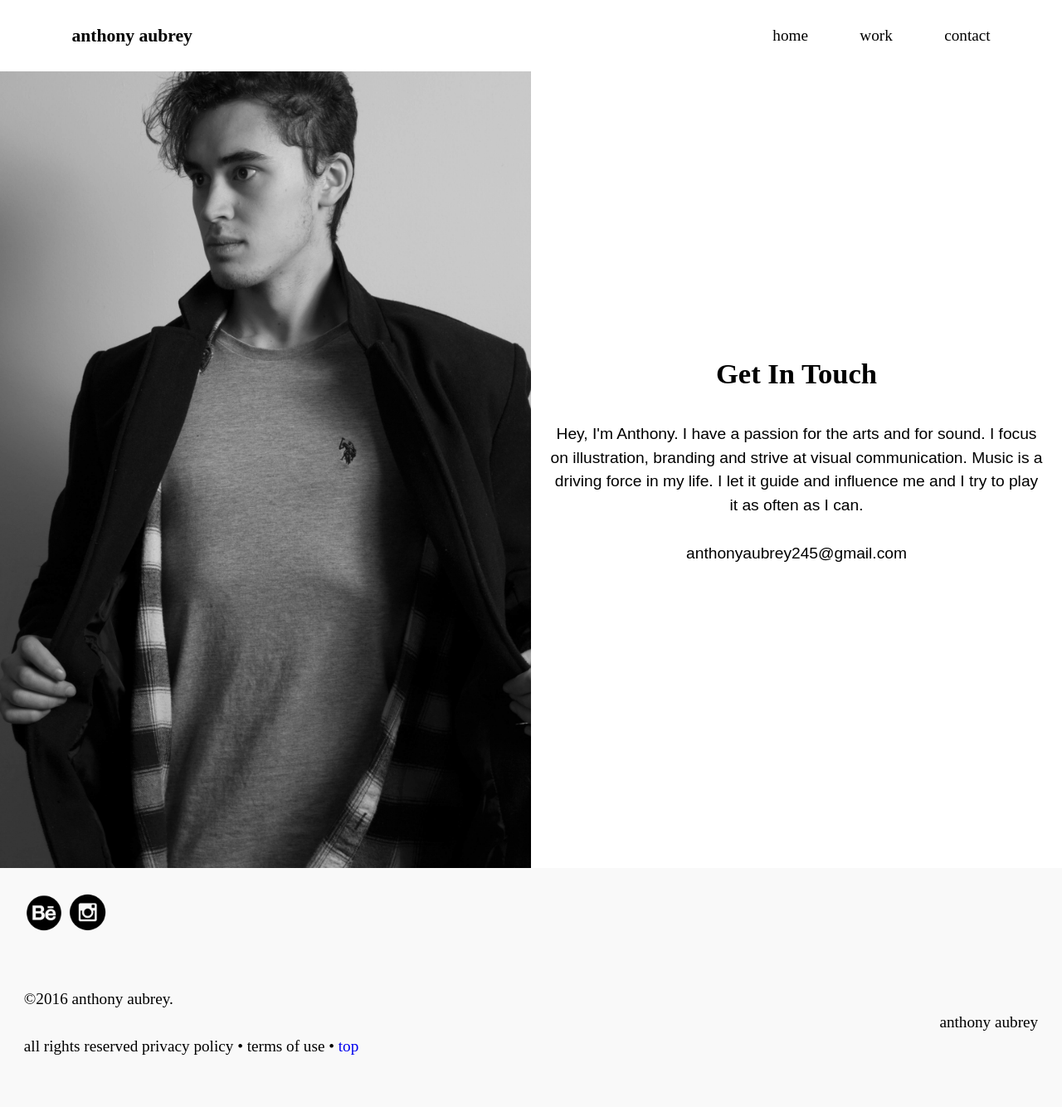
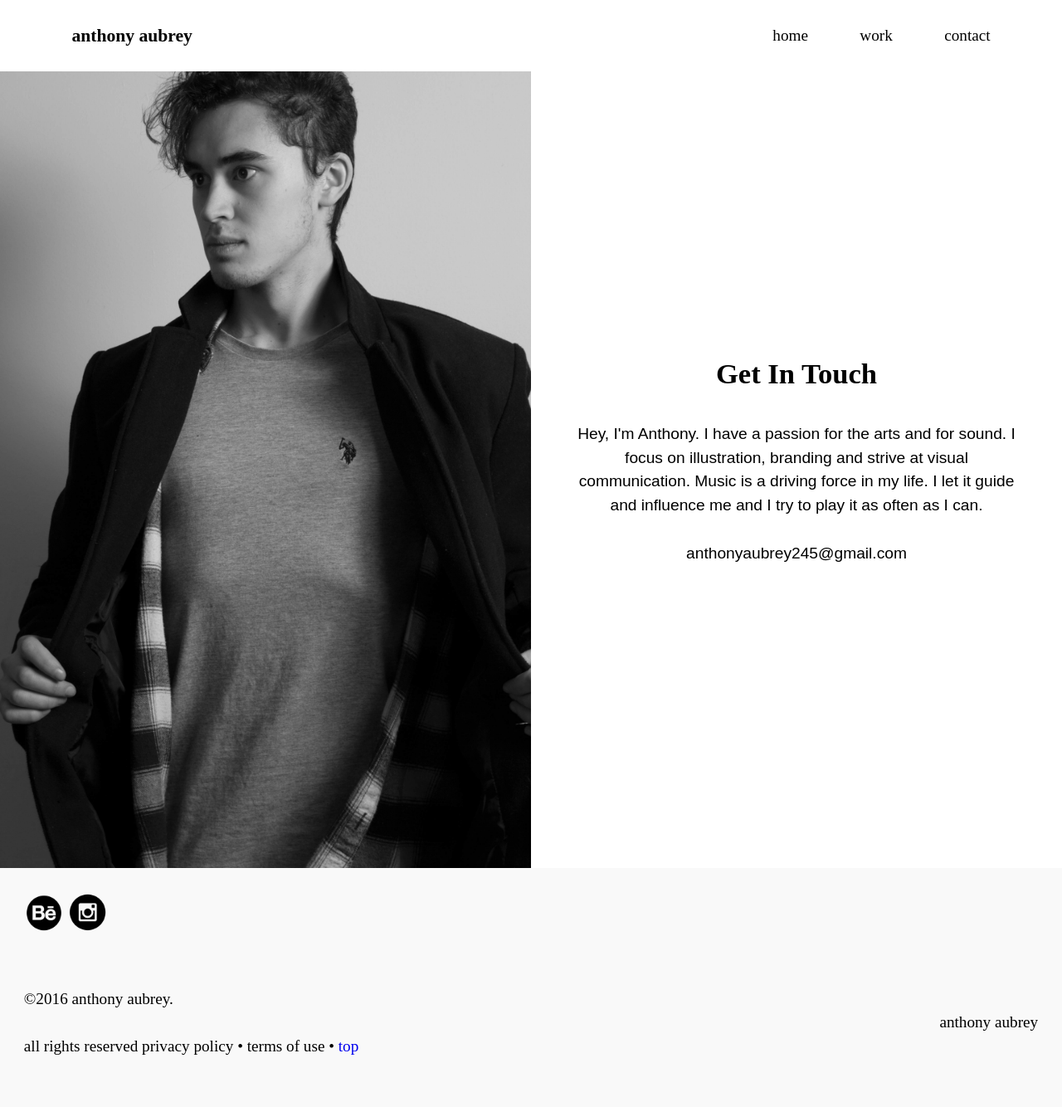
Before and after one commit to anthonyaubrey/portfolio, a Jekyll site: the page built from contact.html, in a window 1280 px wide. Shown: the whole page at 83% size. Built offline with Jekyll 4.4.1, drawn with Linux system fonts in a browser that asks for light colours.

Commit message:
Added island

```diff
--- a/contact.html
+++ b/contact.html
@@ -9,7 +9,7 @@
       <img class="img-flex"src="{{site.baseurl}}/img/tony.jpg">
     </div>
 
-    <div class="unit unit-xs-1 unit-s-1 unit-m-1-2 unit-l-1-2 wrapper text-center">
+    <div class="unit unit-xs-1 unit-s-1 unit-m-1-2 unit-l-1-2 wrapper text-center island">
       <h2 class="exa">Get In Touch</h2>
       <p class="open-sans">Hey, I'm Anthony. I have a passion for the arts and for sound. I focus on illustration, branding and strive at visual communication. Music is a driving force in my life. I let it guide and influence me and I try to play it as often as I can. </p>
       <p class="open-sans">anthonyaubrey245@gmail.com</p>
```
